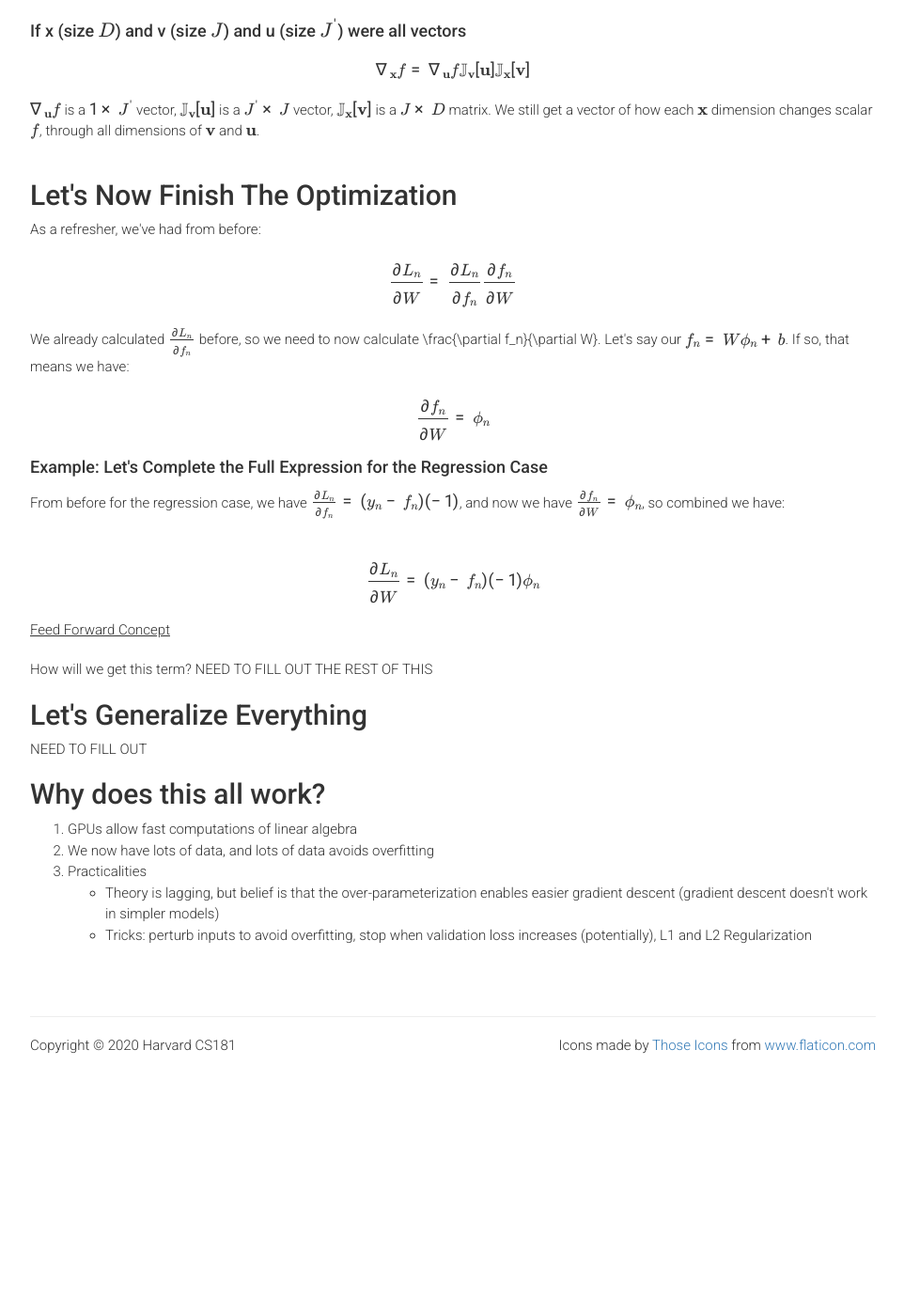
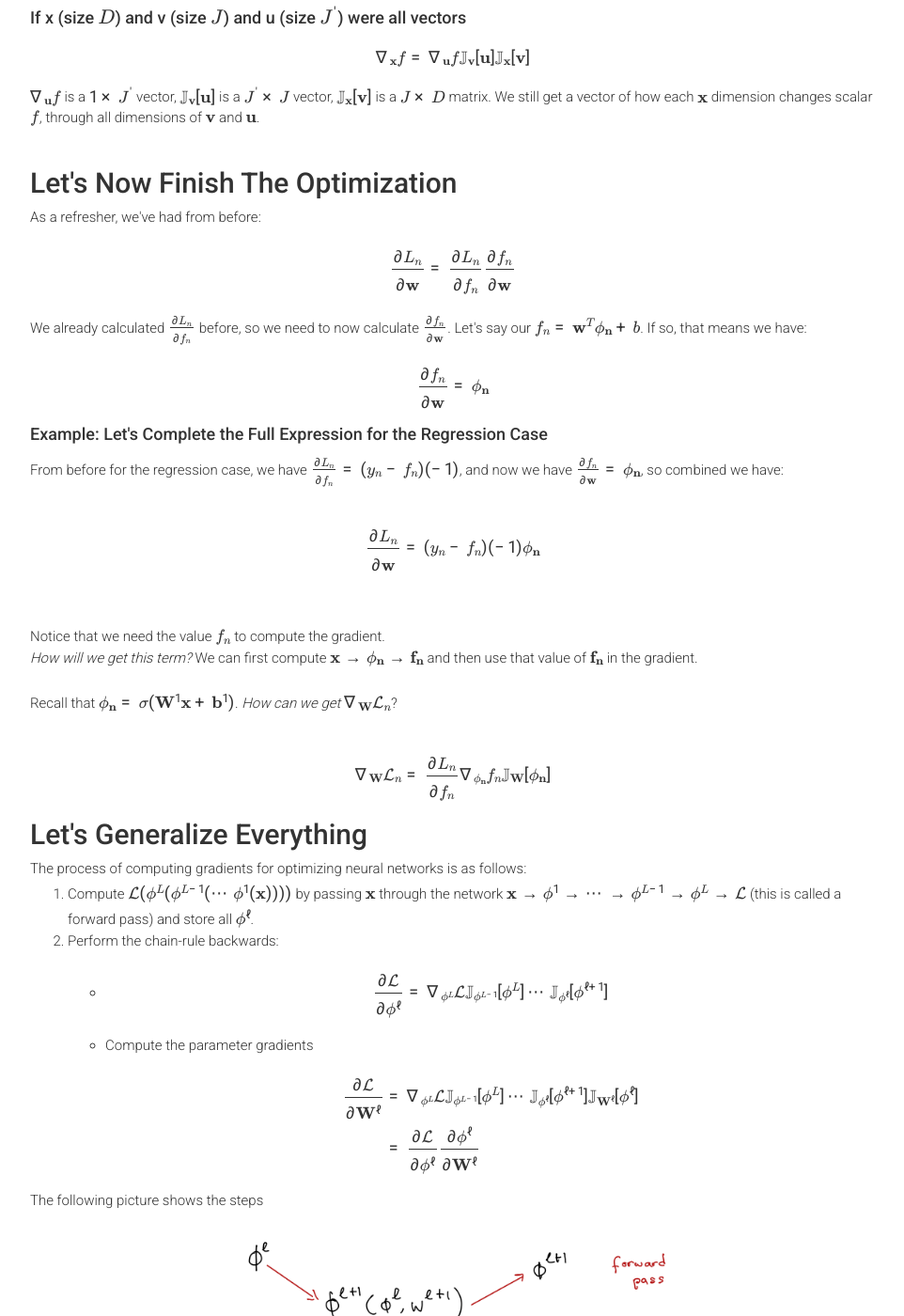
Before and after one commit to harvard-ml-courses/cs181-web-2020, a Jekyll site: the page built from recap9.html, in a window 1280 px wide and 1400 px high, scrolled down 3971 px. Shown: the whole window at 94% size, without its empty margins (158-1120 px from the left). Built offline with Jekyll 4.4.1, drawn with Linux system fonts in a browser that asks for light colours; formulas are drawn with MathJax 3; before the commit the page ends 5170 px from its top, so only the background shows below that; some of the changed text lies outside the part shown.

Commit message:
recap 9 notes added

```diff
--- a/recap9.html
+++ b/recap9.html
@@ -94,17 +94,18 @@
 
       <h4>All Scalars</h4>
 
-      If we had all scalars, and we wanted to look for: ${\partial f}{\partial x}$<br><br>
+      If we had all scalars, and we wanted to look for: $\frac{\partial f}{\partial x}$<br><br>
 
-      $${\partial f}{\partial x} = \frac{\partial f}{\partial u}\frac{\partial u}{\partial v} \frac{\partial v}{\partial x} = \frac{\partial f}{\partial u}\frac{\partial g}{\partial v}\frac{\partial h}{\partial x}$$<br><br>
+      $$\frac{\partial f}{\partial x} = \frac{\partial f}{\partial u}\frac{\partial u}{\partial v} \frac{\partial v}{\partial x} = \frac{\partial f}{\partial u}\frac{\partial g}{\partial v}\frac{\partial h}{\partial x}$$<br><br>
 
       <h4>If x (size $D$) was a  vector </h4>
 
       $$\nabla_\mathbf{x}f = \frac{\partial f}{\partial u} \frac{\partial u}{\partial v} \nabla_\mathbf{x}v$$
 
       Where $\frac{\partial f}{\partial u} and \frac{\partial u}{\partial v}$ parts scalar, and
-      $\nabla_\mathbf{x} v$ is $1 \times D$ a vector: as in how does each dimension of $\mathbf{x}$ affect scalar $v$.<br><br>
-      <br>
+      $\nabla_\mathbf{x} v$ is $1 \times D$ a vector: as in how does each dimension of $\mathbf{x}$ affect scalar $v$.
+      <br><br>
+
       <strong>Note:</strong> We are using the <em>numerator layout notation</em> (sometimes known as the <em>Jacobian formulation</em>),
       where $\mathbf{y}$ and $\mathbf{x}$ are size $M$ and $N$ vectors respectively and
       $\frac{\partial \mathbf{y}}{\partial \mathbf{x}}$ is an $M\times N$ matrix such that
@@ -128,7 +129,7 @@
       <br>
       $\mathbb{J}_\mathbf{x}[\mathbf{v}]$ measures how each
       dimension of $\mathbf{x}$ affects each dimension of $\mathbf{v}$ and $\nabla_\mathbf{v}u$ how each
-      dimension of $\mathbf{y}$ affects each dimension of $u$.
+      dimension of $\mathbf{v}$ affects each dimension of $u$.
       <br>
       Chaining them,
       $\nabla_\mathbf{v}u \mathbb{J}_\mathbf{x}[\mathbf{v}]$ ($1 \times D$ vector) measures how each
@@ -152,29 +153,87 @@
 
       As a refresher, we've had from before:
 
-      $$\frac{\partial L_n}{\partial W} = \frac{\partial L_n}{\partial f_n} \frac{\partial f_n}{\partial W}$$
+      $$\frac{\partial L_n}{\partial \mathbf{w}} = \frac{\partial L_n}{\partial f_n} \frac{\partial f_n}{\partial \mathbf{w}}$$
 
-      We already calculated $\frac{\partial L_n}{\partial f_n}$ before, so we need to now calculate  \frac{\partial f_n}{\partial W}.
+      We already calculated $\frac{\partial L_n}{\partial f_n}$ before, so we need to now calculate  $\frac{\partial f_n}{\partial \mathbf{w}}$.
 
-      Let's say our $f_n = W\phi_n + b$. If so, that means we have:
+      Let's say our $f_n = \mathbf{w}^T\mathbf{\phi_n} + b$. If so, that means we have:
 
-      $$\frac{\partial f_n}{\partial W} = \phi_n$$
+      $$\frac{\partial f_n}{\partial \mathbf{w}} = \mathbf{\phi_n}$$
 
       <h4>Example: Let's Complete the Full Expression for the Regression Case</h4>
 
-      From before for the regression case, we have $\frac{\partial L_n}{\partial f_n} = (y_n - f_n)(-1)$, and now we have $\frac{\partial f_n}{\partial W} = \phi_n$, so combined we have:<br><br>
+      From before for the regression case, we have $\frac{\partial L_n}{\partial f_n} = (y_n - f_n)(-1)$, and
+      now we have $\frac{\partial f_n}{\partial \mathbf{w}} = \mathbf{\phi_n}$, so combined we have:<br><br>
 
-      $$\frac{\partial L_n}{\partial W} = (y_n - f_n)(-1) \phi_n$$
+      $$\frac{\partial L_n}{\partial \mathbf{w}} = (y_n - f_n)(-1) \mathbf{\phi_n}$$
 
-      <u>Feed Forward Concept</u><br><br>
+      <br><br>
+      Notice that we need the value $f_n$ to compute the gradient.
+      <br>
 
-      How will we get this term?
+      <em>How will we get this term?</em> We can first compute $\mathbf{x} \rightarrow \mathbf{\phi_n} \rightarrow \mathbf{f_n}$ and then use
+      that value of $\mathbf{f_n}$ in the gradient.
 
-      NEED TO FILL OUT THE REST OF THIS
+      <br><br>
+      Recall that $\mathbf{\phi_n} = \sigma (\mathbf{W}^1\mathbf{x} + \mathbf{b}^1)$. <em>How can we get $\nabla_\mathbf{W}\mathcal{L}_n$</em>?
+
+      <br><br>
+
+      $$\nabla_\mathbf{W}\mathcal{L}_n = \frac{\partial L_n}{\partial f_n} \nabla_\mathbf{\phi_n}f_n \mathbb{J}_\mathbf{W}[\mathbf{\phi_n}]$$
+<!--      Here we are required to take the gradient of a vector $\mathbf{\phi_n}$ with respect to a matrix $\mathbf{W}$.-->
+<!--      There isn't a notation for vectors-by-matrices derivatives that is widely agreed upon. We will do this by first flattening-->
+<!--      $\mathbf{W}$ from a $J \times D$ matrix into a $J*D$ vector when thinking about the derivative-->
+
 
       <h2 id="recap9_5">Let's Generalize Everything</h2>
+      The process of computing gradients for optimizing neural networks is as follows:
 
-      NEED TO FILL OUT
+      <ol>
+        <li>
+          Compute $\mathcal{L}(\mathbf{\phi}^{L}(\mathbf{\phi}^{L-1}(\cdots \mathbf{\phi}^{1}(\mathbf{x}))))$ by passing $\mathbf{x}$
+          through the network $\mathbf{x} \rightarrow \mathbf{\phi}^{1} \rightarrow \cdots \rightarrow
+          \mathbf{\phi}^{L-1} \rightarrow \mathbf{\phi}^{L} \rightarrow \mathcal{L}$ (this is called a forward pass) and store all
+          $\mathbf{\phi}^\ell$.
+        </li>
+        <li>
+          Perform the chain-rule backwards:
+          <ul>
+            <li>
+              $$\frac{\partial \mathcal{L}}{\partial \mathbf{\phi}^\ell} = \nabla_{\mathbf{\phi}^L}\mathcal{L}
+              \mathbb{J}_{\mathbf{\phi}^{L-1}}[\mathbf{\phi}^{L}] \cdots \mathbb{J}_{\mathbf{\phi}^{\ell}}[\mathbf{\phi}^{\ell + 1}]$$
+            </li>
+            <li>
+              Compute the parameter gradients
+              $$\begin{align*}
+                \frac{\partial \mathcal{L}}{\partial \mathbf{W}^\ell} &= \nabla_{\mathbf{\phi}^L}\mathcal{L}
+              \mathbb{J}_{\mathbf{\phi}^{L-1}}[\mathbf{\phi}^{L}] \cdots \mathbb{J}_{\mathbf{\phi}^{\ell}}[\mathbf{\phi}^{\ell + 1}]
+              \mathbb{J}_{\mathbf{W}^{\ell}}[\mathbf{\phi}^{\ell}] \\
+              &= \frac{\partial \mathcal{L}}{\partial \mathbf{\phi}^\ell} \frac{\partial \mathbf{\phi}^\ell}{\partial \mathbf{W}^\ell}
+              \end{align*}$$
+            </li>
+          </ul>
+        </li>
+      </ol>
+
+      The following picture shows the steps
+      <div class="text-center">
+        <img src="{{ site.baseurl }}/images/recap9_1.png" style="width:60%"  alt="Reverse-mode AutoDiff Diagram"></img>
+      </div>
+
+      <br><br>
+      <strong>Note: </strong> This is called "reverse-mode" autodiff. This is good when the output ($y$) is small and there
+      are many parameters (all the $W$s). It allows for efficient reuse of computed values.
+
+      <br><br>
+      We can also do "forward-mode" diff. Suppose we wanted just a derivative/sensitivity test on
+      $\frac{\partial \mathcal{L}_n}{\partial x_{nd}}$. Then we don't need all the $\frac{\partial \mathbb{\phi}}{\partial W_{jd^\prime}}$
+      for all $d^\prime \neq d$.
+      <br>
+      Forward mode goes from the variable $x_{nd}$ to $\mathcal{L}_n$ rather than from $\mathcal{L}_n$ to $x_{nd}$.
+      <br>
+      We compute $\frac{\partial \mathbf{\phi}^1}{\partial x_{nd}}$, then $\frac{\partial \mathbf{\phi}^2}{\partial \mathbf{\phi}^1}$
+      all the way up.
 
       <h2 id="recap9_6">Why does this all work?</h2>
 
```
Also changed, not shown: images/recap9_1.png (added).
